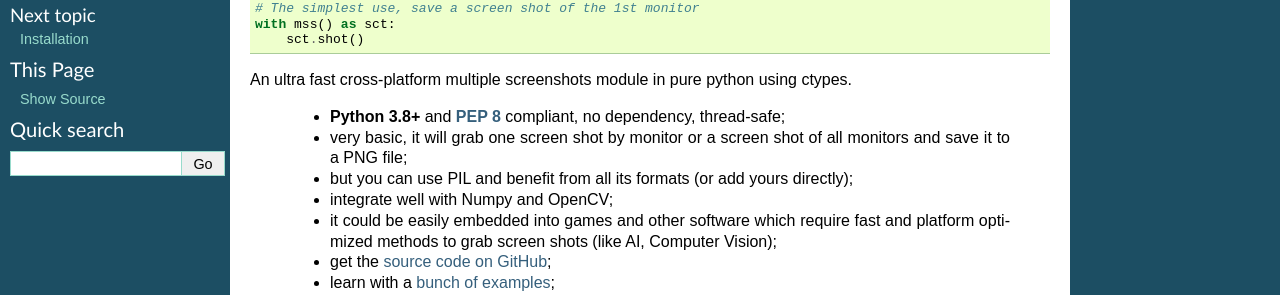
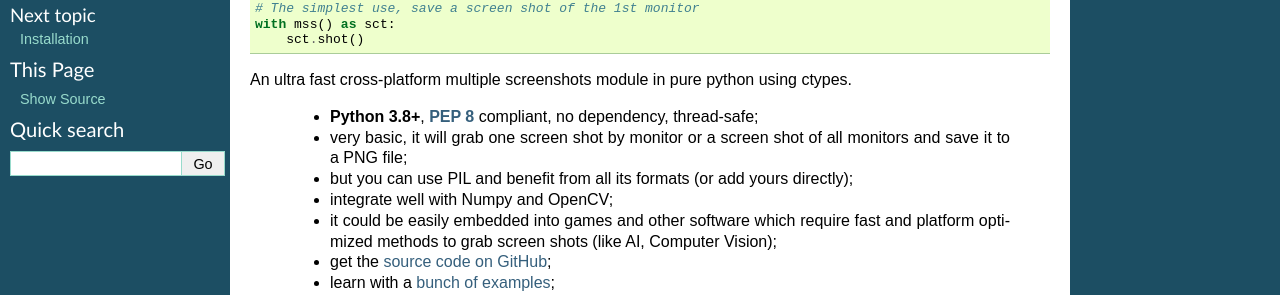
Before and after one commit to BoboTiG/python-mss, a Sphinx documentation site: the page built from docs/source/index.rst, in a window 1280 px wide. Shown: the part 128-423 px from the top of the page. Built offline with Sphinx 7.4.7, drawn with Linux system fonts in a browser that asks for light colours.

Commit message:
doc: tweak

```diff
--- a/docs/source/index.rst
+++ b/docs/source/index.rst
@@ -12,7 +12,7 @@ Welcome to Python MSS's documentation!
 
 An ultra fast cross-platform multiple screenshots module in pure python using ctypes.
 
-    - **Python 3.8+** and :pep:`8` compliant, no dependency, thread-safe;
+    - **Python 3.8+**, :pep:`8` compliant, no dependency, thread-safe;
     - very basic, it will grab one screen shot by monitor or a screen shot of all monitors and save it to a PNG file;
     - but you can use PIL and benefit from all its formats (or add yours directly);
     - integrate well with Numpy and OpenCV;
```
